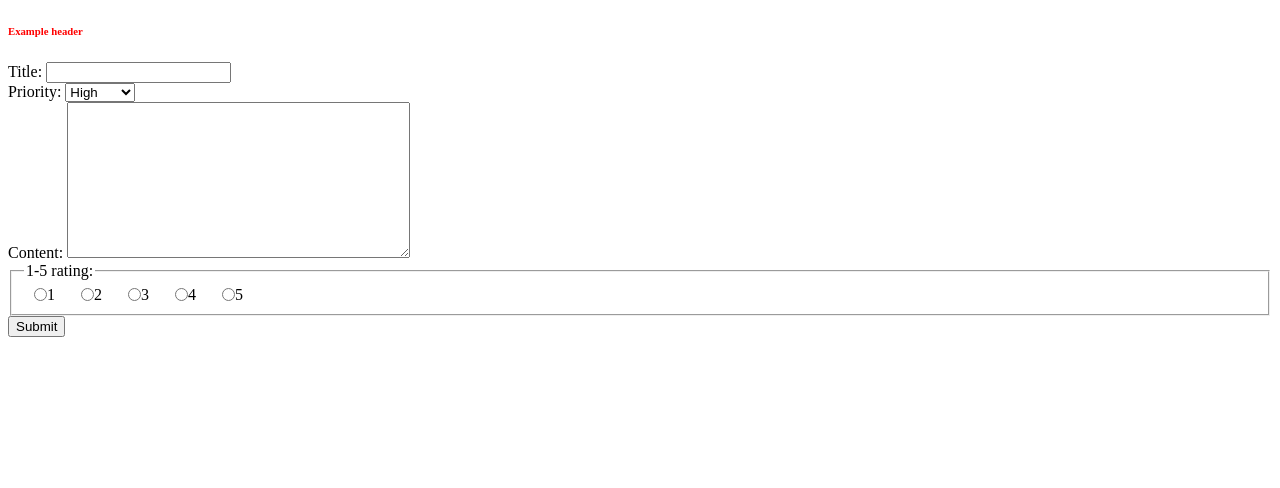
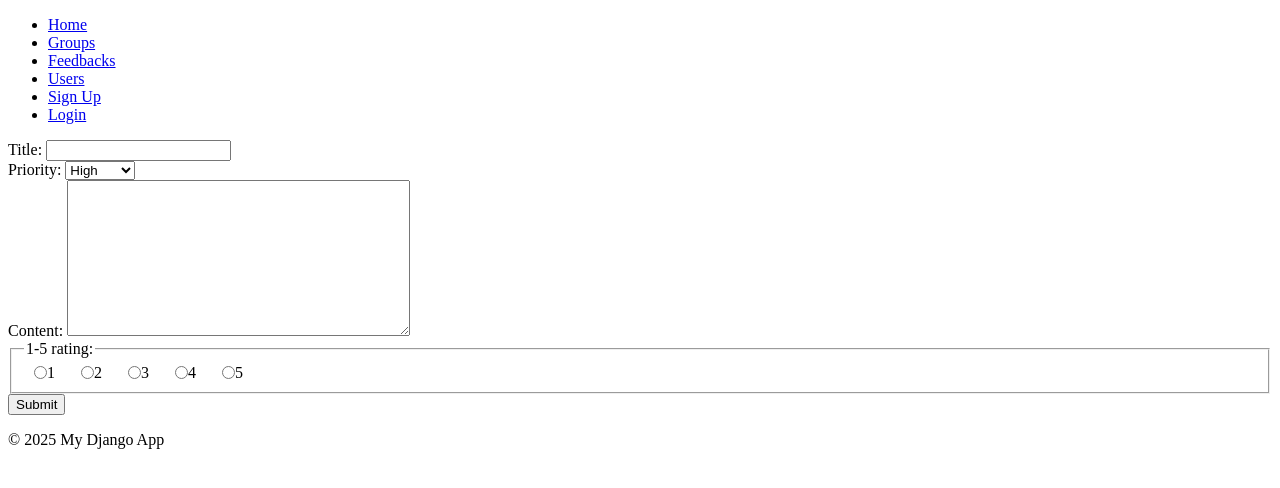
Before and after one commit to GreenAvian/TeamReflect_zut_project, a Django app: page /feedback/form/ in a window 1280 px wide. Shown: the top 488 px of the page. Run offline with Django 5.2, Linux system fonts and the light colour scheme.

Commit message:
Pasek nawigacyjny

```diff
--- a/TeamReflectApp/templates/base.html
+++ b/TeamReflectApp/templates/base.html
@@ -1,17 +1,39 @@
+{% load static %}
 <!DOCTYPE html>
-<html>
+<html lang="en">
+<head>
+    <meta charset="UTF-8">
+    <meta name="viewport" content="width=device-width, initial-scale=1.0">
+    <title>{% block title %}My Django App{% endblock %}</title>
 
-<head>
-  <meta charset="utf-8">
-  <title>{% block title %}Base html{% endblock %}</title>
 </head>
+<body>
+    <!-- Navigation Bar -->
+    <nav>
+        <ul>
+            <li><a href="{% url 'home' %}">Home</a></li>
+            <li><a href="{% url 'group_list' %}">Groups</a></li>
+            <li><a href="{% url 'result_feedbacks' %}">Feedbacks</a></li>
+            <li><a href="{% url 'user_list' %}">Users</a></li>
+            {% if user.is_authenticated %}
+                <li><a href="{% url 'profile_view' user.username %}">Profile</a></li>
+                <li><a href="{% url 'logout' %}">Logout</a></li>
+            {% else %}
+                <li><a href="{% url 'signup' %}">Sign Up</a></li>
+                <li><a href="{% url 'login' %}">Login</a></li>
+            {% endif %}
+        </ul>
+    </nav>
 
-<body>
-  <main>
-    <h6 style="color:red;">Example header</h6>
-    {% block content %}
-    {% endblock %}
-  </main>
+    <!-- Content Block -->
+    <div class="content">
+        {% block content %}
+        {% endblock %}
+    </div>
+
+    <!-- Optional Footer -->
+    <footer>
+        <p>&copy; 2025 My Django App</p>
+    </footer>
 </body>
-
 </html>
```
Also changed, not shown: TeamReflectApp/migrations/0002_feedback_likes_feedback_title_and_more.py (added).
